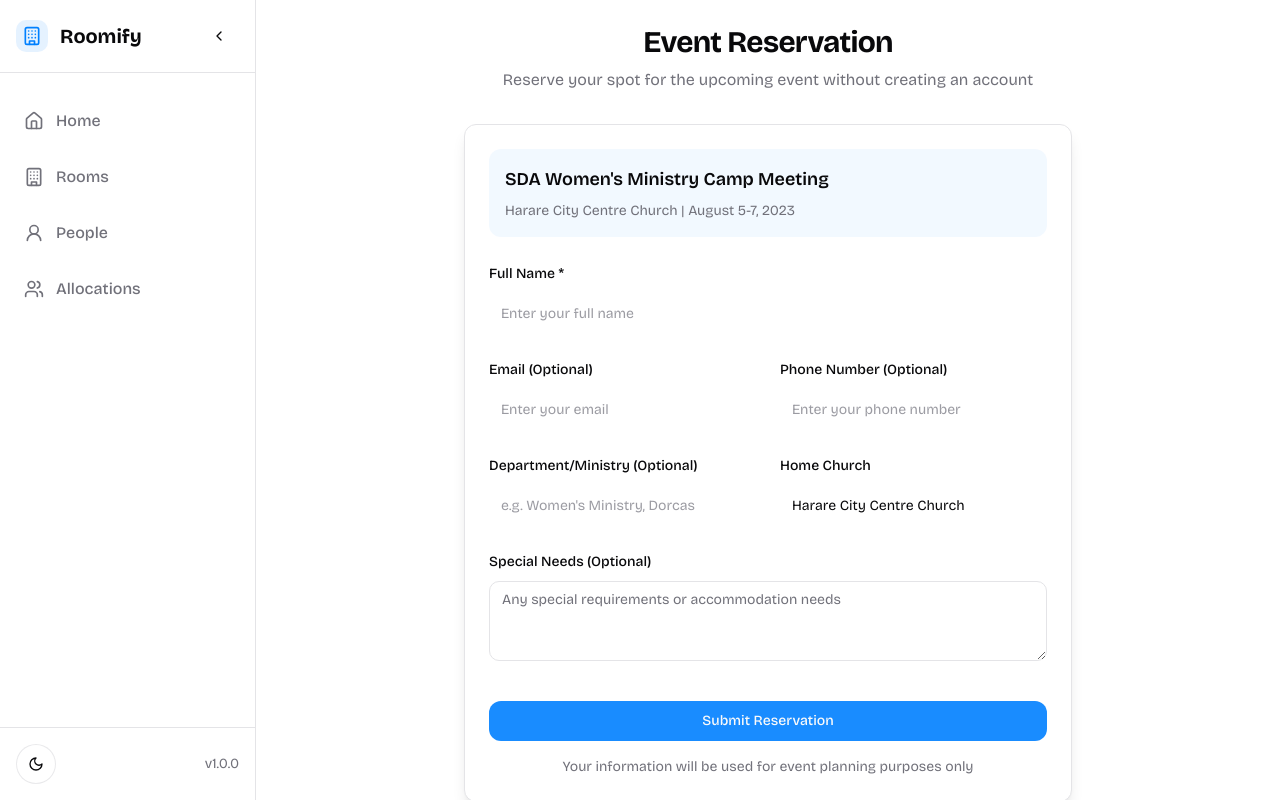
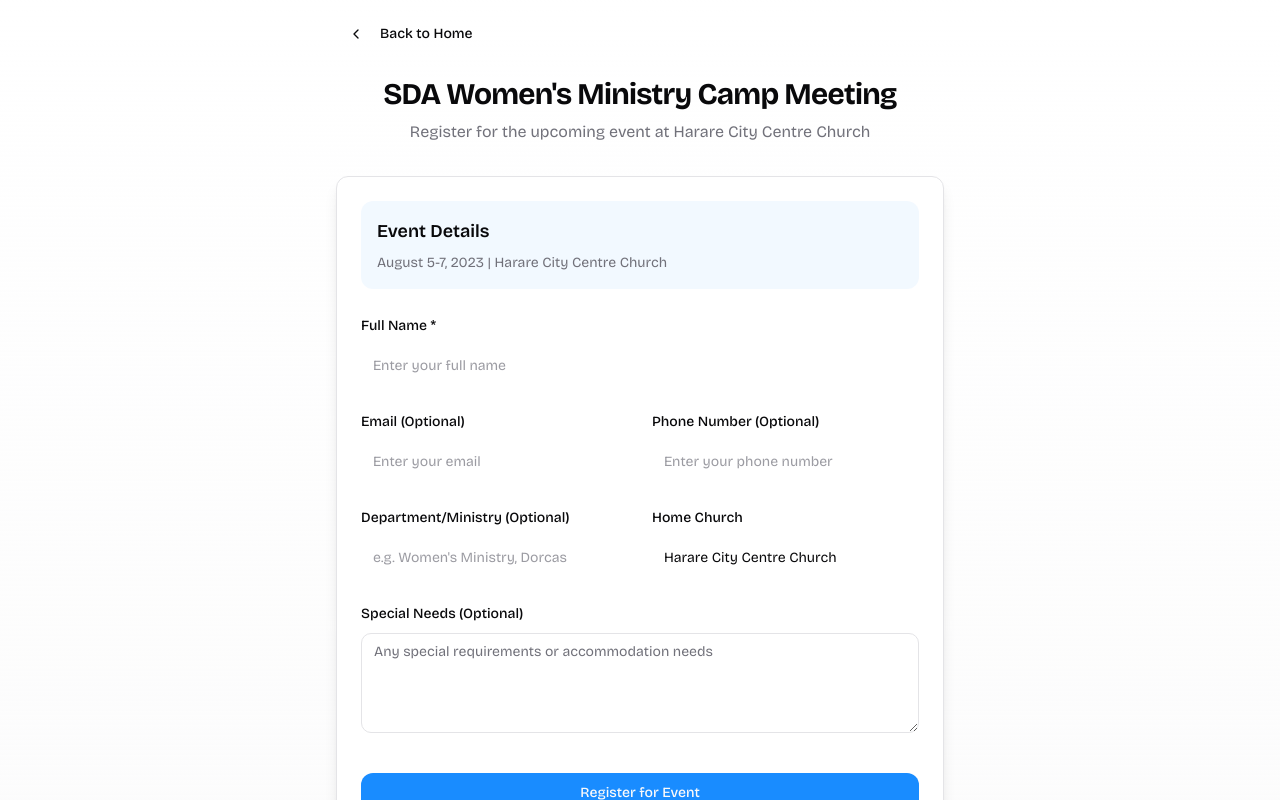
Before and after one commit to jpm7704/roomify-allocations, a React (Vite) app: page /reservations in a window 1280 px wide. Built offline with nearby package versions, Linux system fonts and the light colour scheme.

Commit message:
Implement standalone reservation form
Creates a separate form for event reservations on its own page, ensuring data is stored under the specific table for the selected event.

```diff
--- a/src/components/IndustrySelector.tsx
+++ b/src/components/IndustrySelector.tsx
@@ -52,10 +52,10 @@ const IndustrySelector = ({ onSelectIndustry }: IndustrySelectorProps) => {
     },
     {
       id: 'reservation',
-      title: 'Make Reservation',
-      description: 'Reserve for an event without creating an account',
+      title: 'SDA Women\'s Ministry Camp Meeting',
+      description: 'Register for the upcoming event (August 5-7, 2023)',
       icon: <Calendar className="h-8 w-8" />,
-      features: ['SDA Women\'s Ministry Camp Meeting', 'Harare City Centre Church', 'August 5-7, 2023']
+      features: ['Harare City Centre Church', 'Women\'s Ministry Event', 'Quick registration - no account needed']
     }
   ];
 
--- a/src/pages/Reservations.tsx
+++ b/src/pages/Reservations.tsx
@@ -1,13 +1,13 @@
 
 import { useState } from 'react';
-import { Check, ChevronsUpDown } from 'lucide-react';
+import { ChevronLeft } from 'lucide-react';
 import { Button } from '@/components/ui/button';
 import { Input } from '@/components/ui/input';
 import { Textarea } from '@/components/ui/textarea';
 import { Label } from '@/components/ui/label';
-import Layout from '@/components/Layout';
 import { toast } from 'sonner';
 import { supabase } from '@/integrations/supabase/client';
+import NotesField from '@/components/allocation/NotesField';
 import {
   Form,
   FormField,
@@ -16,9 +16,12 @@ import {
   FormControl,
 } from '@/components/ui/form';
 import { useForm } from 'react-hook-form';
+import { useNavigate } from 'react-router-dom';
+import { useEventRegistration } from '@/hooks/allocation-actions/useEventRegistration';
 
 const Reservations = () => {
-  const [isSubmitting, setIsSubmitting] = useState(false);
+  const navigate = useNavigate();
+  const { registerAttendee, isSubmitting } = useEventRegistration();
 
   const form = useForm({
     defaultValues: {
@@ -33,24 +36,19 @@ const Reservations = () => {
   });
 
   const handleSubmit = async (values: any) => {
-    setIsSubmitting(true);
     try {
-      // Insert into women_attendees table (same as People collection)
-      const { data, error } = await supabase
-        .from('women_attendees')
-        .insert({
+      const result = await registerAttendee({
         name: values.name,
         email: values.email,
         phone: values.phone,
         department: values.department,
-          home_church: values.homeChurch,
-          special_needs: values.specialNeeds
-        })
-        .select();
+        homeChurch: values.homeChurch,
+        specialNeeds: values.specialNeeds,
+        eventName: values.eventName
+      });
 
-      if (error) throw error;
-
-      toast.success("Reservation submitted successfully!");
+      if (result.success) {
+        toast.success("Registration submitted successfully!");
         form.reset({
           name: '',
           email: '',
@@ -60,21 +58,36 @@ const Reservations = () => {
           specialNeeds: '',
           eventName: 'SDA Women\'s Ministry Camp Meeting'
         });
+      } else {
+        toast.error("Failed to submit registration");
+      }
     } catch (error) {
       console.error("Error submitting reservation:", error);
-      toast.error("Failed to submit reservation");
-    } finally {
-      setIsSubmitting(false);
+      toast.error("Failed to submit registration");
     }
   };
 
+  const goToHome = () => {
+    navigate('/');
+  };
+
   return (
-    <Layout>
+    <div className="min-h-screen bg-gradient-to-b from-background to-muted/30 p-4">
       <div className="page-container max-w-2xl mx-auto">
+        <Button
+          variant="ghost"
+          size="sm"
+          onClick={goToHome}
+          className="mb-6"
+        >
+          <ChevronLeft className="h-4 w-4 mr-2" />
+          Back to Home
+        </Button>
+
         <div className="mb-8 text-center">
-          <h1 className="text-3xl font-bold tracking-tight mb-2">Event Reservation</h1>
+          <h1 className="text-3xl font-bold tracking-tight mb-2">SDA Women's Ministry Camp Meeting</h1>
           <p className="text-muted-foreground">
-            Reserve your spot for the upcoming event without creating an account
+            Register for the upcoming event at Harare City Centre Church
           </p>
         </div>
 
@@ -82,9 +95,9 @@ const Reservations = () => {
           <Form {...form}>
             <form onSubmit={form.handleSubmit(handleSubmit)} className="space-y-6">
               <div className="bg-primary/5 rounded-lg p-4 mb-6">
-                <h2 className="font-semibold text-lg mb-2">SDA Women's Ministry Camp Meeting</h2>
+                <h2 className="font-semibold text-lg mb-2">Event Details</h2>
                 <p className="text-sm text-muted-foreground">
-                  Harare City Centre Church | August 5-7, 2023
+                  August 5-7, 2023 | Harare City Centre Church
                 </p>
               </div>
 
@@ -157,21 +170,12 @@ const Reservations = () => {
                 />
               </div>
 
-              <FormField
-                control={form.control}
+              <NotesField
+                form={form}
                 name="specialNeeds"
-                render={({ field }) => (
-                  <FormItem>
-                    <FormLabel>Special Needs (Optional)</FormLabel>
-                    <FormControl>
-                      <Textarea
+                label="Special Needs"
                 placeholder="Any special requirements or accommodation needs"
-                        className="min-h-[80px]"
-                        {...field}
-                      />
-                    </FormControl>
-                  </FormItem>
-                )}
+                multiline={true}
               />
 
               <div className="pt-4">
@@ -180,7 +184,7 @@ const Reservations = () => {
                   className="w-full"
                   disabled={isSubmitting}
                 >
-                  {isSubmitting ? "Submitting..." : "Submit Reservation"}
+                  {isSubmitting ? "Submitting..." : "Register for Event"}
                 </Button>
 
                 <p className="text-center text-sm text-muted-foreground mt-4">
@@ -191,7 +195,7 @@ const Reservations = () => {
           </Form>
         </div>
       </div>
-    </Layout>
+    </div>
   );
 };
 
```
Lines whose indentation alone changed are shown as unchanged.
